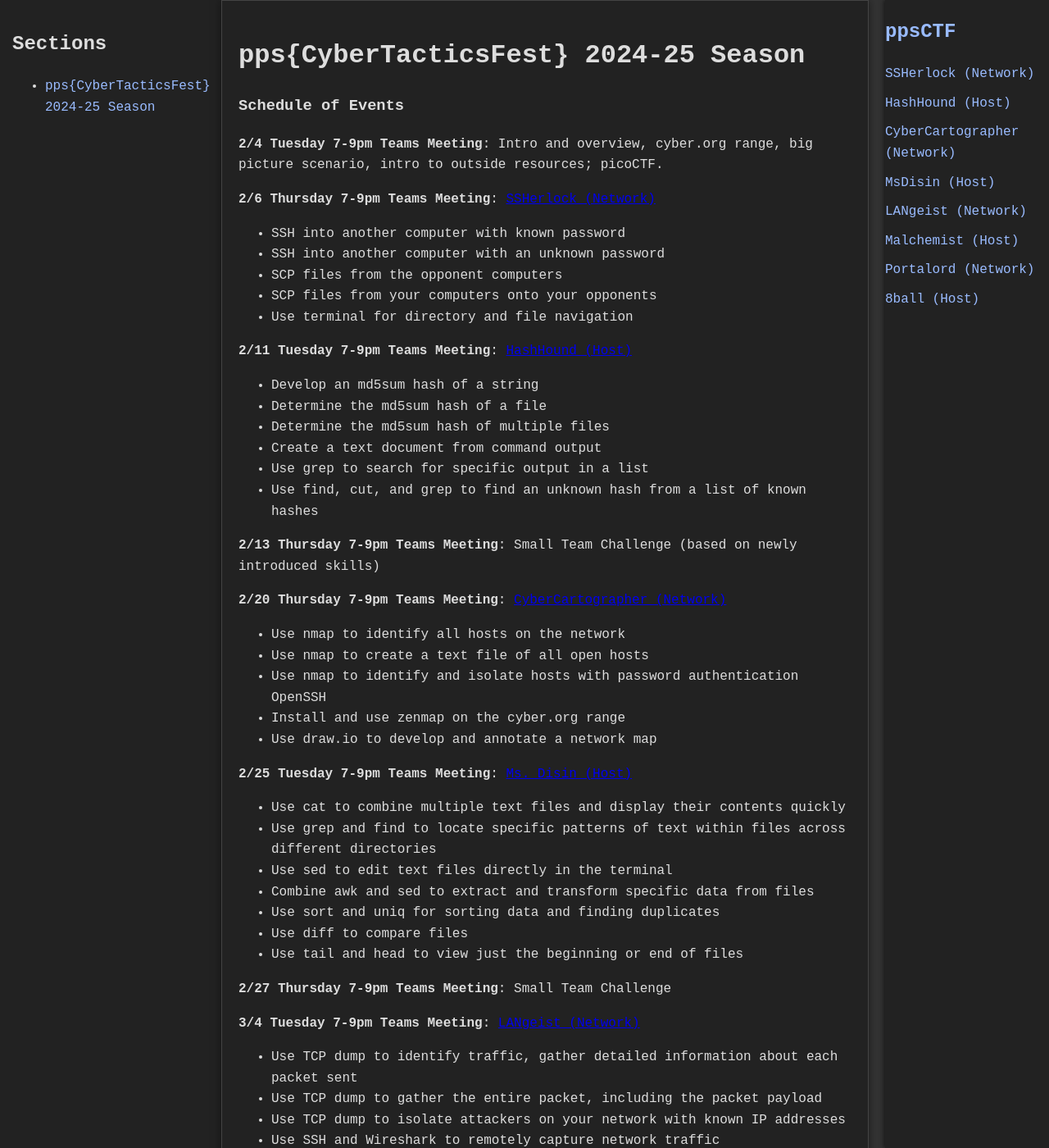
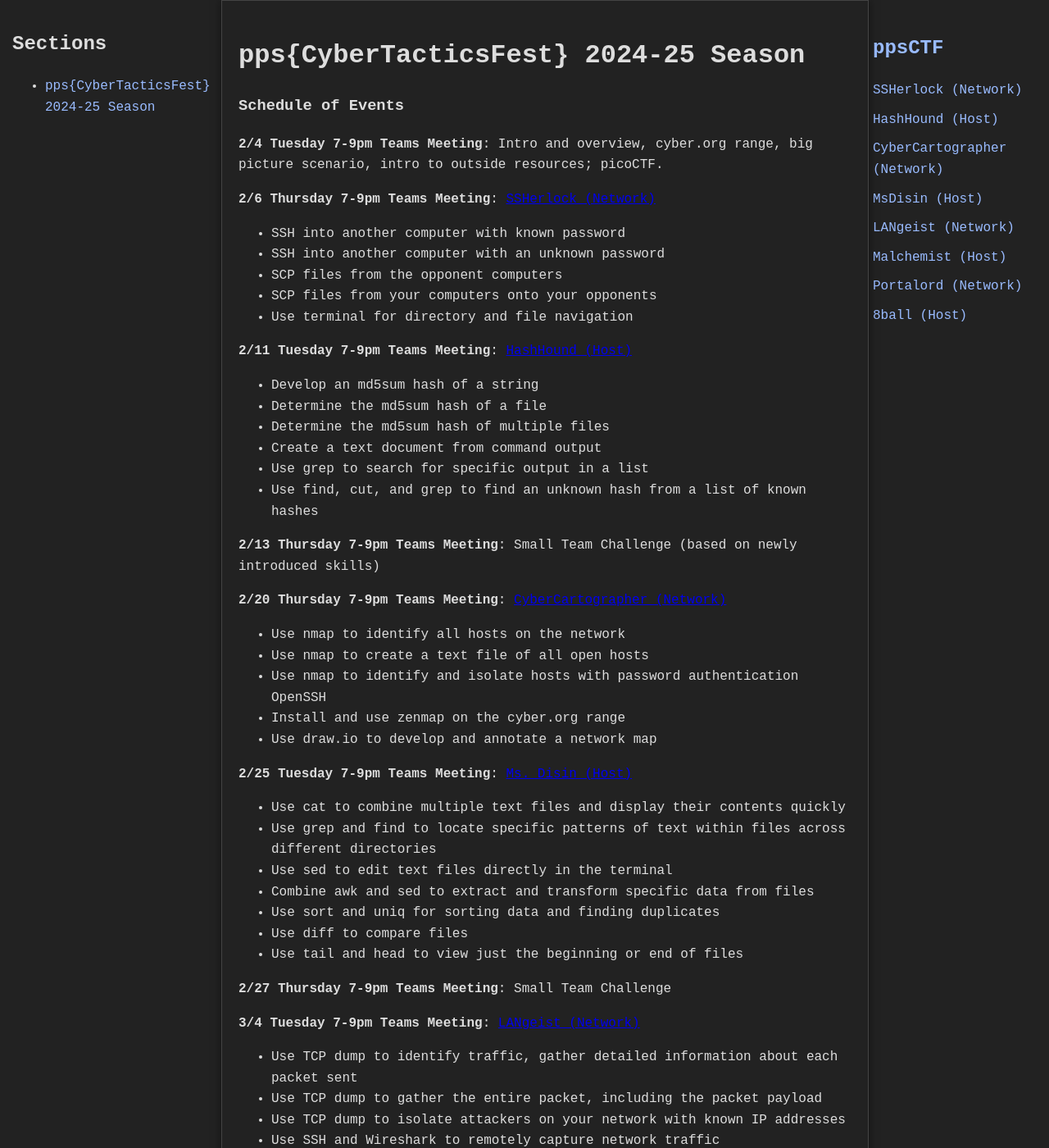
Before and after one commit to jboyce1/ppsCTF, a Jekyll site: the page built from index.md, in a window 1280 px wide and 1400 px high. Shown: the whole window at 82% size. Built offline with Jekyll 4.4.1, drawn with Linux system fonts in a browser that asks for light colours.

Commit message:
Update styles.css

```diff
--- a/assets/css/styles.css
+++ b/assets/css/styles.css
@@ -17,7 +17,7 @@
     height: 100vh;
     background-color: #222; /* Dark background for nav */
     color: #fff;
-    padding: 20px, 15px;
+    padding: 20px 15px;
     overflow-y: auto; /* Allows scrolling within the navigation bar if needed */
     box-shadow: -2px 0 5px rgba(0, 0, 0, 0.5);
 }
```
